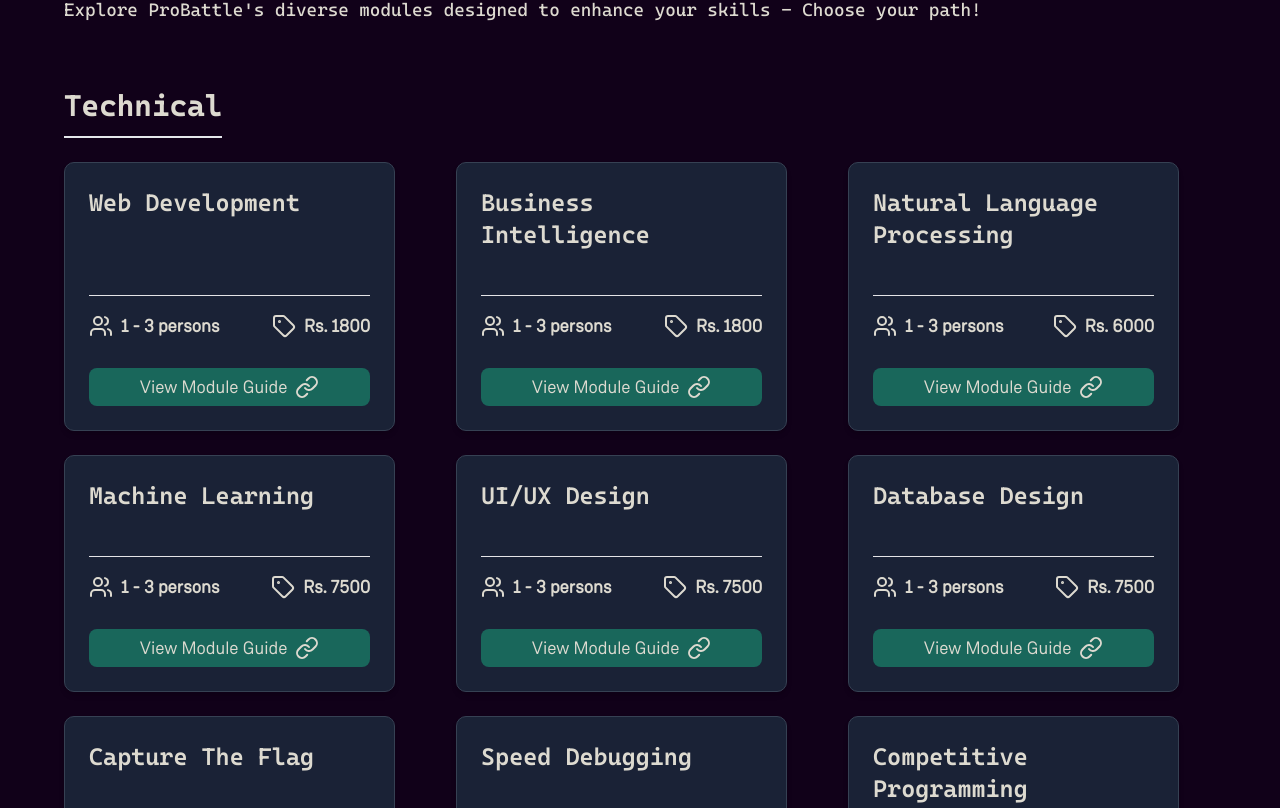
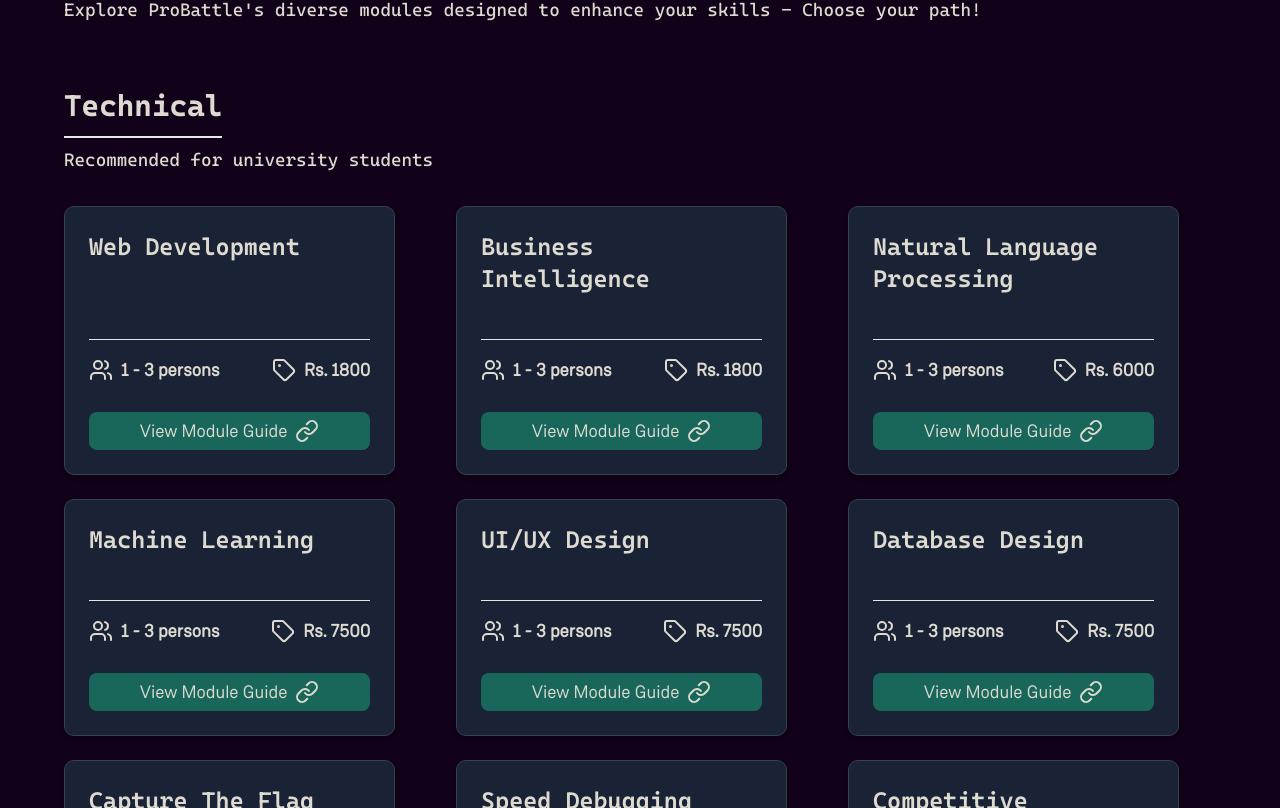
Before and after one commit to css-iba/css-website, a Next.js app: page /ProBattle in a window 1280 px wide. Shown: the part 1592-2400 px from the top of the page. Built offline with nearby package versions, Linux system fonts and the light colour scheme.

Commit message:
Enhance ModulesSection with category subheadings
Added subheadings for each module category in the ModulesSection component.

```diff
--- a/components/ProBattle/ModulesSection.tsx
+++ b/components/ProBattle/ModulesSection.tsx
@@ -42,6 +42,7 @@ const sectionVariants = {
 type ModuleCategory = 'Technical' | 'Non-Technical' | 'High School' | 'Robotics';
 
 const CATEGORY_ORDER: ModuleCategory[] = ['Technical', 'Non-Technical', 'High School', 'Robotics'];
+const SUB_HEADING_ORDER: string[] = ['Recommended for university students', 'Recommended for all', 'Recommended for high school students', 'Recommended for robotics enthusiasts'];
 
 function groupModulesByCategory(modules: typeof modulesData): Record<ModuleCategory, typeof modulesData> {
   const grouped: Record<ModuleCategory, typeof modulesData> = {
@@ -101,7 +102,7 @@ export default function ModulesSection() {
         </div>
 
         {/* Category Sections */}
-        {CATEGORY_ORDER.map((category) => {
+        {CATEGORY_ORDER.map((category, i) => {
           const categoryModules = groupedModules[category];
           if (categoryModules.length === 0) return null;
 
@@ -115,9 +116,14 @@ export default function ModulesSection() {
               className="mb-16"
             >
               {/* Category Title */}
-              <h3 className="text-2xl md:text-3xl font-bold font-heading colour-text mb-6 pb-3 border-b-2 border-gray-200 w-[fit-content]">
+              <h3 className="text-2xl md:text-3xl font-bold font-heading colour-text mb-2 pb-3 border-b-2 border-gray-200 w-[fit-content]">
                 {category}
               </h3>
+
+              {/* Subheading */}
+              <p className="font-heading colour-text text-md md:text-lg mb-8">
+                {SUB_HEADING_ORDER[i]}
+              </p>
 
               {/* Modules Grid */}
               <div className="grid grid-cols-1 md:grid-cols-2 lg:grid-cols-3 gap-6">
```
